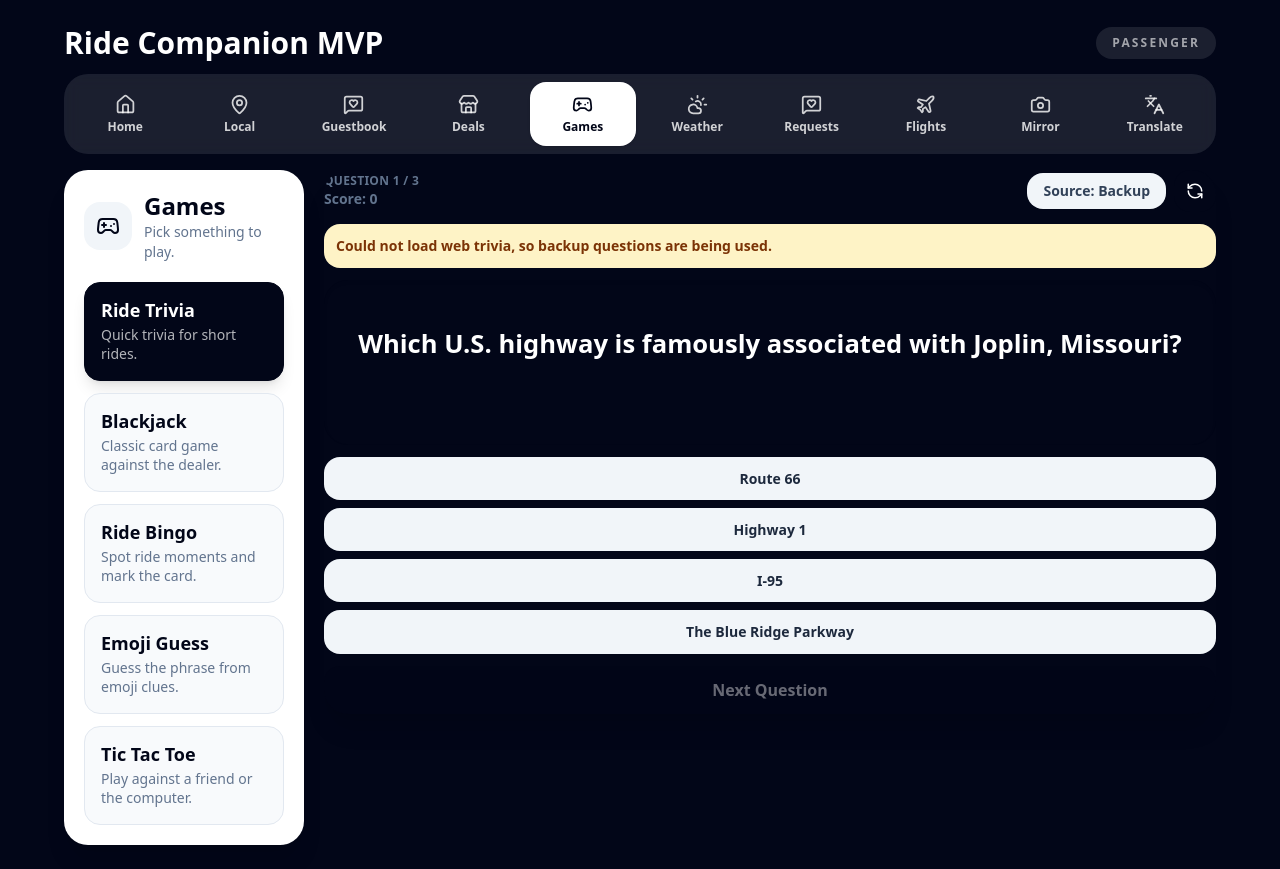
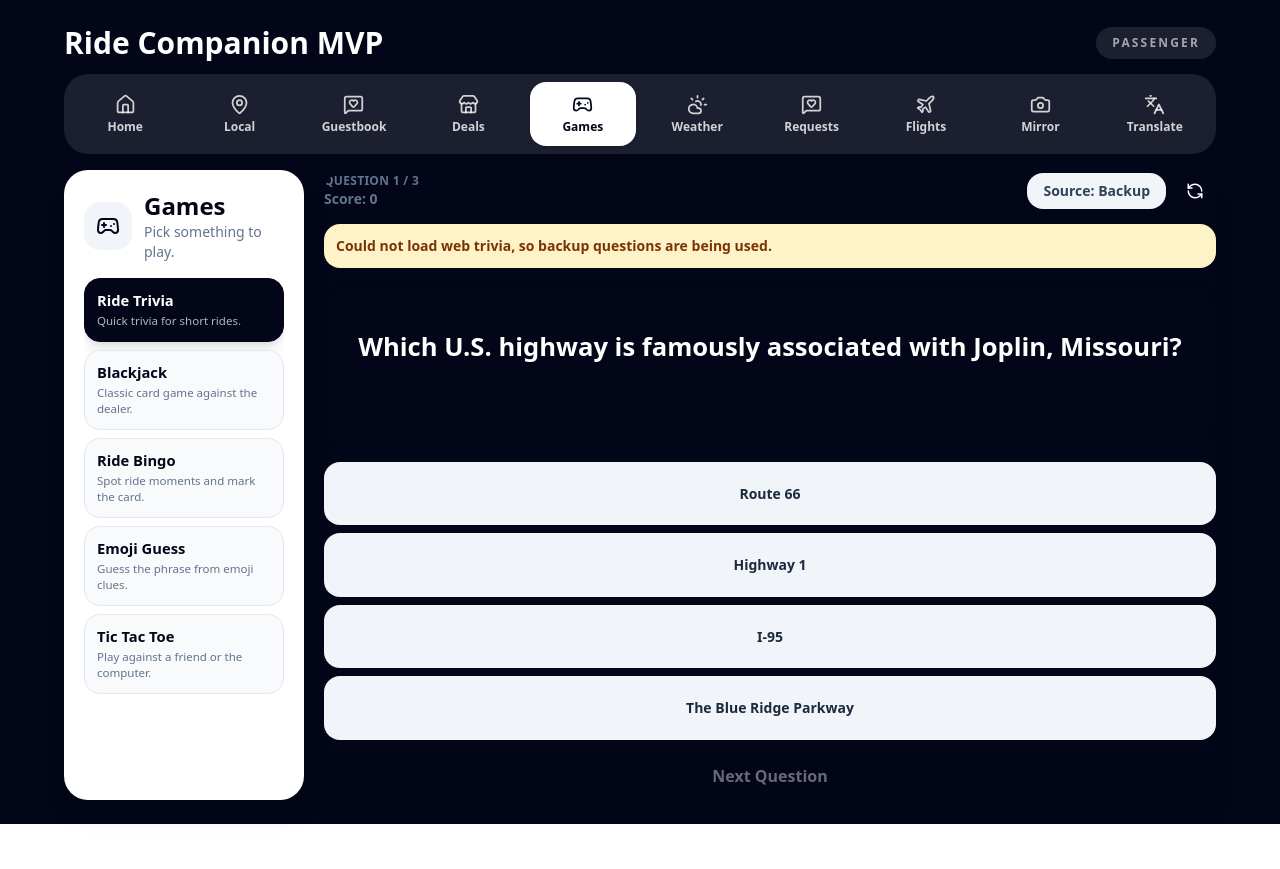
Before and after one commit to davisa6477/ride-companion-mvp, a React (Vite) app: page / in a window 1280 px wide. Both pictures are taken after a click on the button "Games". After the commit the page ends 824 px from the top, so only its background shows below. Built offline with nearby package versions, Linux system fonts and the light colour scheme; no server answers; the HTML template or start-up script is replaced by a standard one.

Commit message:
Updated game card sizing

```diff
--- a/src/components/GameShell.jsx
+++ b/src/components/GameShell.jsx
@@ -1,10 +1,11 @@
-// ===== SHARED GAME DISPLAY SHELL =====
-// Used by GamesPage.jsx to wrap the currently selected game.
-// Keeps game layouts consistent and prevents oversized game content from spilling out.
+// ===== STANDARD GAME SHELL =====
+// Every game renders inside this same frame so game sizing stays predictable.
+// Width stays at the current game card width. Height matches the current
+// workable Mirror card height so tablet/kiosk page frames are consistent.
 export default function GameShell({ children }) {
   return (
-    <div className="mx-auto w-full max-w-[900px]">
-      <div className="relative h-[min(68vh,620px)] min-h-[520px] overflow-hidden rounded-3xl shadow-xl">
+    <div className="mx-auto h-full w-full max-w-[900px]">
+      <div className="relative h-full min-h-0 overflow-hidden rounded-3xl shadow-xl">
         {children}
       </div>
     </div>
--- a/src/components/GamesPage.jsx
+++ b/src/components/GamesPage.jsx
@@ -10,18 +10,13 @@ import EmojiGuessGame from "./games/EmojiGuessGame.jsx";
 import TicTacToeGame from "./games/TicTacToeGame.jsx";
 
 export default function GamesPage({ t = (key) => key }) {
-  // ===== SELECTED GAME STATE =====
   const [selectedGame, setSelectedGame] = useState("trivia");
 
-  // ===== STATIC TRANSLATION HELPER =====
   function tr(key, fallback) {
     const translated = t(key);
     return translated === key ? fallback : translated;
   }
 
-  // ===== GAME MENU CONFIGURATION =====
-  // This is the first place to edit when adding, removing, or replacing a game.
-  // Keep each id in sync with renderGame() below.
   const games = [
     {
       id: "trivia",
@@ -39,18 +34,12 @@ export default function GamesPage({ t = (key) => key }) {
     {
       id: "bingo",
       title: tr("games_bingo", "Ride Bingo"),
-      description: tr(
-        "games_bingo_sub",
-        "Spot ride moments and mark the card."
-      ),
+      description: tr("games_bingo_sub", "Spot ride moments and mark the card."),
     },
     {
       id: "emoji",
       title: tr("games_emoji", "Emoji Guess"),
-      description: tr(
-        "games_emoji_sub",
-        "Guess the phrase from emoji clues."
-      ),
+      description: tr("games_emoji_sub", "Guess the phrase from emoji clues."),
     },
     {
       id: "tictactoe",
@@ -62,34 +51,18 @@ export default function GamesPage({ t = (key) => key }) {
     },
   ];
 
-  // ===== GAME ROUTER =====
-  // Individual game components stay isolated inside src/components/games.
-  // Future modular cleanup can replace this conditional router with a registry.
   function renderGame() {
-    if (selectedGame === "blackjack") {
-      return <BlackjackGame t={t} />;
-    }
-
-    if (selectedGame === "bingo") {
-      return <RideBingoGame t={t} />;
-    }
-
-    if (selectedGame === "emoji") {
-      return <EmojiGuessGame t={t} />;
-    }
-
-    if (selectedGame === "tictactoe") {
-      return <TicTacToeGame t={t} />;
-    }
-
+    if (selectedGame === "blackjack") return <BlackjackGame t={t} />;
+    if (selectedGame === "bingo") return <RideBingoGame t={t} />;
+    if (selectedGame === "emoji") return <EmojiGuessGame t={t} />;
+    if (selectedGame === "tictactoe") return <TicTacToeGame t={t} />;
     return <TriviaGame t={t} />;
   }
 
   return (
-    <div className="grid gap-5 lg:grid-cols-[240px_1fr]">
-      {/* ===== GAME SELECTION SIDEBAR ===== */}
+    <div className="grid h-[calc(100vh-155px)] min-h-[520px] gap-5 md:h-[calc(100vh-170px)] lg:grid-cols-[240px_1fr]">
       <aside>
-        <PageCard className="lg:sticky lg:top-4">
+        <PageCard className="flex h-full min-h-0 flex-col overflow-hidden lg:sticky lg:top-4">
           <div className="flex items-center gap-3">
             <div className="rounded-2xl bg-slate-100 p-3">
               <Gamepad2 />
@@ -99,34 +72,32 @@ export default function GamesPage({ t = (key) => key }) {
               <h2 className="text-2xl font-black text-slate-950">
                 {tr("games_title", "Games")}
               </h2>
-
               <p className="text-sm text-slate-500">
                 {tr("games_subtitle", "Pick something to play.")}
               </p>
             </div>
           </div>
 
-          <div className="mt-5 grid gap-3">
+          <div className="mt-4 grid min-h-0 flex-1 content-start gap-2 overflow-hidden">
             {games.map((game) => {
               const active = selectedGame === game.id;
 
               return (
                 <button
                   key={game.id}
-                  type="button"
                   onClick={() => setSelectedGame(game.id)}
-                  className={`rounded-2xl border p-4 text-left transition ${
+                  className={`min-h-0 rounded-2xl border p-3 text-left transition ${
                     active
                       ? "border-slate-950 bg-slate-950 text-white shadow-lg"
                       : "border-slate-200 bg-slate-50 text-slate-950 hover:bg-slate-100"
                   }`}
                 >
-                  <div className="text-lg font-black leading-tight">
+                  <div className="text-[clamp(0.9rem,1.15vw,1rem)] font-black leading-tight">
                     {game.title}
                   </div>
 
                   <div
-                    className={`mt-1 text-sm leading-snug ${
+                    className={`mt-1 text-[clamp(0.68rem,0.9vw,0.78rem)] leading-snug ${
                       active ? "text-white/70" : "text-slate-500"
                     }`}
                   >
@@ -139,8 +110,7 @@ export default function GamesPage({ t = (key) => key }) {
         </PageCard>
       </aside>
 
-      {/* ===== GAME DISPLAY SHELL ===== */}
-      <section>
+      <section className="min-h-0 min-w-0">
         <GameShell>{renderGame()}</GameShell>
       </section>
     </div>
```
